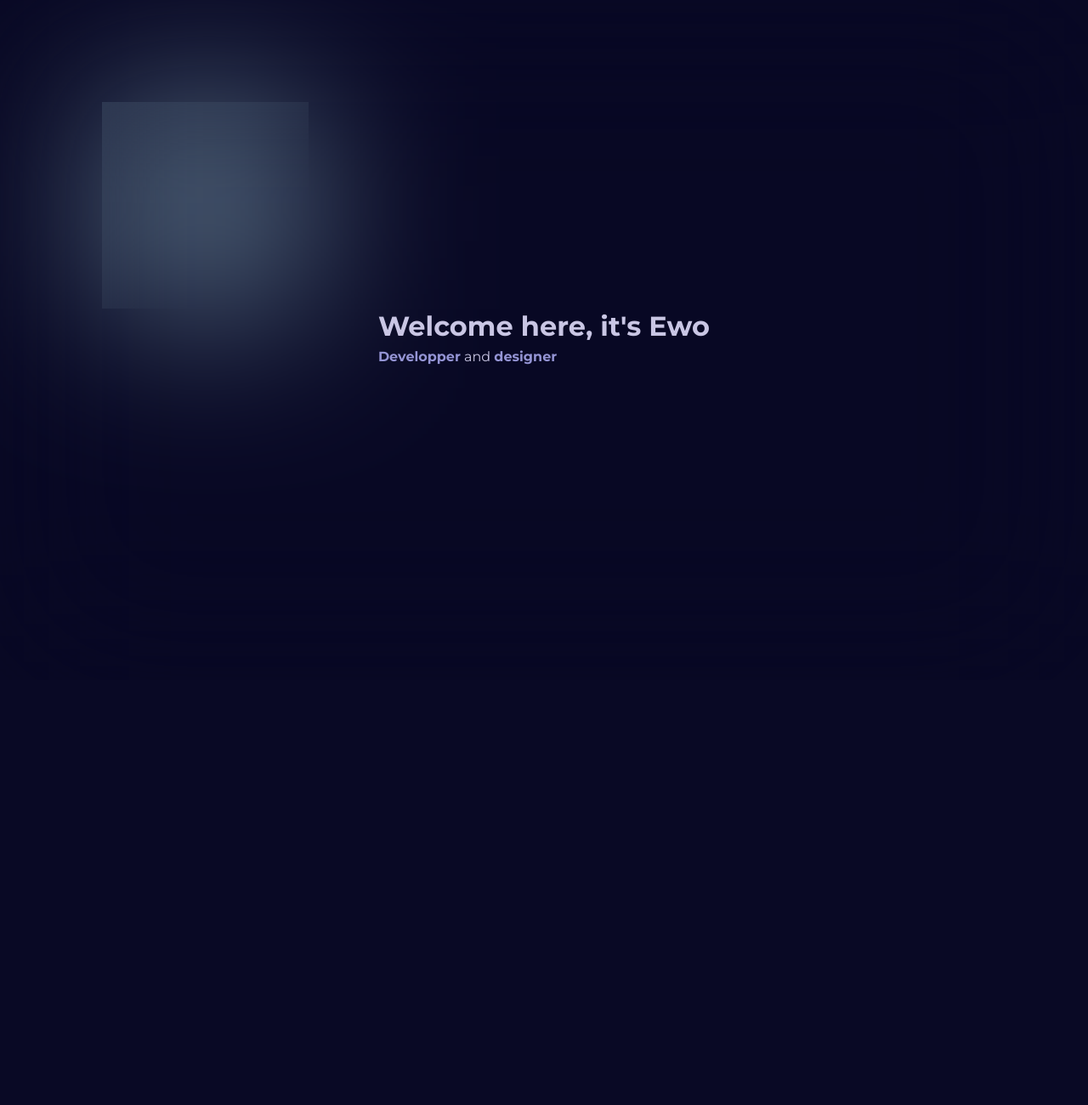
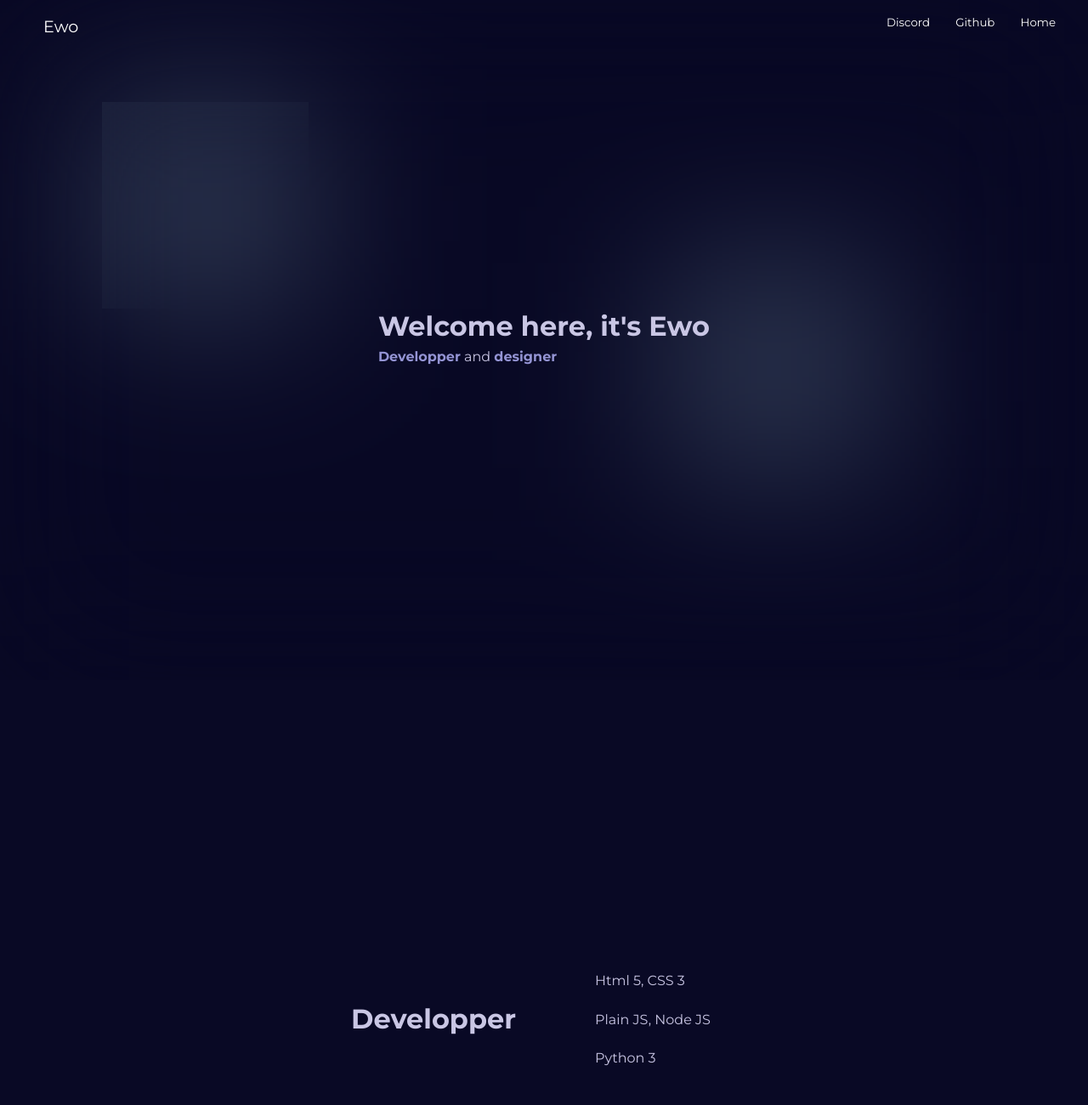
Before and after one commit to NowEwo/nowewo.github.io, a plain HTML site: page index.html in a window 1280 px wide. Shown: the top 1300 px of the page at 85% size. Before the commit the page ends 800 px from the top, so only its background shows below. Drawn offline with Linux system fonts and the light colour scheme.

Commit message:
Sections

```diff
--- a/index.html
+++ b/index.html
@@ -8,15 +8,44 @@
     <title>Ewo</title>
 </head>
 <body>
-    <div class="Header">
+    <div class="Navbar">
+        <p onclick="this.innerText='$Ewo';this.style.color='yellow'">Ewo</p>
+        <div class="Navbar-Links">
+            <button onclick="this.innerText='as.ewo'">Discord</button>
+            <button onclick="NavigateTo('https://www.github.com/nowewo')">Github</button>
+            <button onclick="NavigateTo('#')">Home</button>
+        </div>
+    </div>
+    <div class="Section" style="top:0px">
         <div class="Content">
             <h1>Welcome here, it's Ewo</h1>
-            <p><span class="code-style">Developper</span> and <span class="code-style">designer</span></p>
+            <p><a class="code-style" href="#DevelopperSection">Developper</a> and <a class="code-style" href="#DesignerSection">designer</a></p>
         </div>
         <div class="Background">
             <div class="Bg-Filter"></div>
             <div class="Light" style="top: 15vh;left: 15vh;"></div>
+            <div class="Light" style="bottom: 31vh;right: 31vh;"></div>
         </div>
     </div>
+    <div class="Section Content-Row" id="DevelopperSection">
+        <h1 FloatAnimation>Developper</h1>
+        <div>
+            <p>Html 5, CSS 3</p>
+            <p>Plain JS, Node JS</p>
+            <p>Python 3</p>
+        </div>
+    </div>
+    <div class="Section Content-Row" id="DesignerSection">
+        <div>
+            <p>Figma</p>
+            <p>Adobe Animate, Illustrator</p>
+        </div>
+        <h1 FloatAnimation>Designer</h1>
+    </div>
 </body>
+<script>
+    function NavigateTo(Url){
+        document.location.href = Url;
+    }
+</script>
 </html>
--- a/style.css
+++ b/style.css
@@ -5,9 +5,16 @@ body{
     background-color: rgb(9, 9, 37);
 
     height : 100vh;
+
+    overflow-x: hidden;
 }
 
-.Header{
+body::-webkit-scrollbar{
+    display: none;
+}
+
+.Section{
+
     height:100vh;
 
     display: flex;
@@ -20,9 +27,53 @@ body{
     line-height: 91%;
 }
 
+.Navbar{
+    flex-direction: row;
+    position: fixed;
+    display: flex;
+    width: 100vw;
+    height: 51px;
+    z-index: 3;
+    left: 0px;
+    top: 0px;
+}
+
+.Navbar-Links{
+    position: absolute;
+    right: 0px;
+}
+
+.Navbar p{
+    margin-left: 51px;
+    font-size: larger;
+}
+
+.Navbar-Links{
+    right: 25px;
+}
+
+.Navbar-Links *{
+    background-color: transparent;
+    text-align: center;
+    border: none;
+    height: 51px;
+    padding-right: 13px;
+    padding-left: 13px;
+    transition: all 0.19s cubic-bezier(0.455, 0.03, 0.515, 0.955);
+}
+
+.Navbar-Links *:hover{
+    color:rgb(201, 198, 228)
+}
+
+.Navbar *{
+    color:white;
+}
+
 .code-style{
+    color: rgb(148, 148, 212);
+    text-decoration: none;
     font-weight: bold;
-    color: rgb(148, 148, 212);
 }
 
 .Bg-Filter{
@@ -40,8 +91,8 @@ body{
     background-color:rgb(92, 115, 136);
     position: absolute;
     aspect-ratio: 1/1;
-    opacity: 19vw;
     height: auto;
+    opacity: 51%;
     width: 19vw;
     z-index: -1;
 }
@@ -50,7 +101,35 @@ body{
     z-index: 3;
 }
 
+.Content-Row{
+    flex-direction: row;
+}
+
+.Content-Row *{
+    margin: 31px;
+}
+
+*[FloatAnimation]{
+    animation-name: Float;
+    animation-duration: 3s;
+    animation-timing-function:cubic-bezier(0.455, 0.03, 0.515, 0.955);
+    animation-iteration-count: infinite;
+}
+
+@keyframes Float {
+    0%{
+        transform: translateY(-5px);
+    }
+    50%{
+        transform: translateY(0px);
+    }
+    100%{
+        transform: translateY(-5px);
+    }
+}
+
 *{
     font-family : "Montserrat" , sans-serif ;
     color : rgb(201, 198, 228);
+    user-select: none;
 }
```
